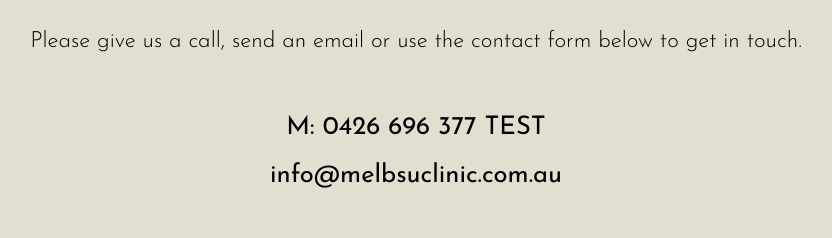
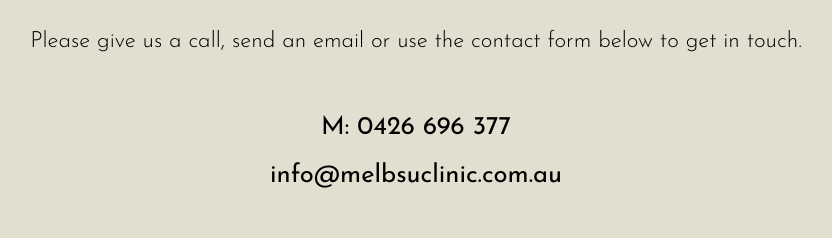
Before and after one commit to ovlachi/melbsuclinic, a website: page index.html in a window 1280 px wide. Shown: the part 3207-3445 px from the top of the page, without its empty margins (224-1056 px from the left). Drawn offline with Linux system fonts and the light colour scheme.

```diff
--- a/index.html
+++ b/index.html
@@ -211,7 +211,7 @@
                 Please give us a call, send an email or use the contact form below to get in touch.
             </p>
             <p class="contact__details u-margin__top--medium u-margin__bottom--medium">
-                M: 0426 696 377 TEST<br>
+                M: 0426 696 377<br>
             info@melbsuclinic.com.au
             </p>
 
```
